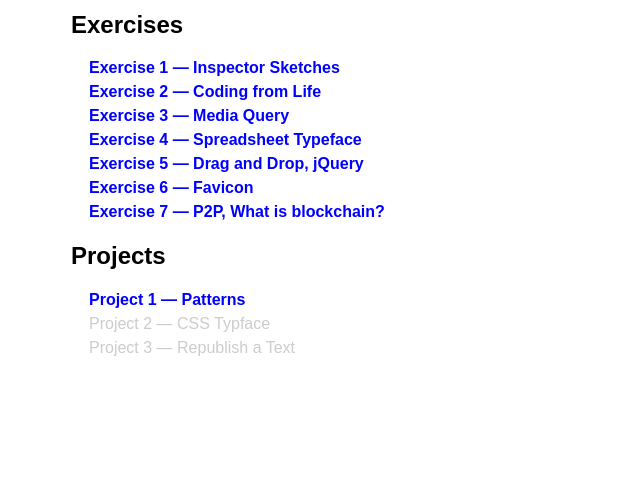
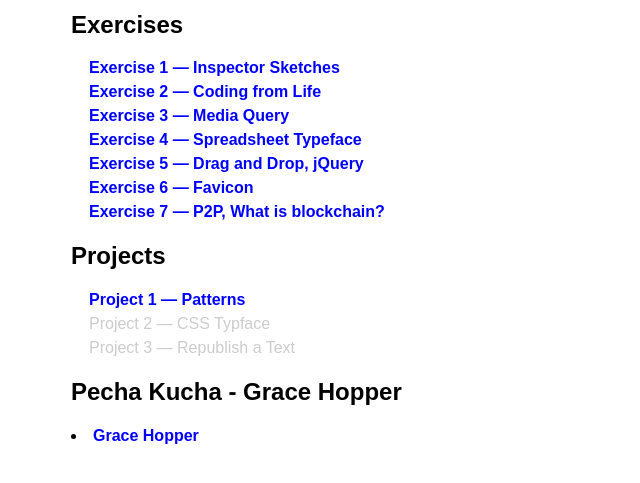
Before and after one commit to sondrapearson/Expanded-Tools-Interactive, a plain HTML site: page index.html in a window 1280 px wide. Shown: the part 257-740 px from the top of the page, without its empty margins (253-893 px from the left). Drawn offline with Linux system fonts and the light colour scheme.

Commit message:
Update Pecha Kucha

```diff
--- a/index.html
+++ b/index.html
@@ -87,6 +87,8 @@
 
  <!-- Reading Pecha Kucha-->
     <div id="Pecha-Kucha">
+        <h2>Pecha Kucha - Grace Hopper</h2>
+        <li><a href="https://docs.google.com/presentation/d/1Sb5yoGUljEECKJbDRlxT7rShbr1_NIitGkJnJBB0Jpk/edit?usp=sharing">Grace Hopper</a></li>
         <!-- Put a link to your Pecha Kucha here -->
     </div>
 
```
